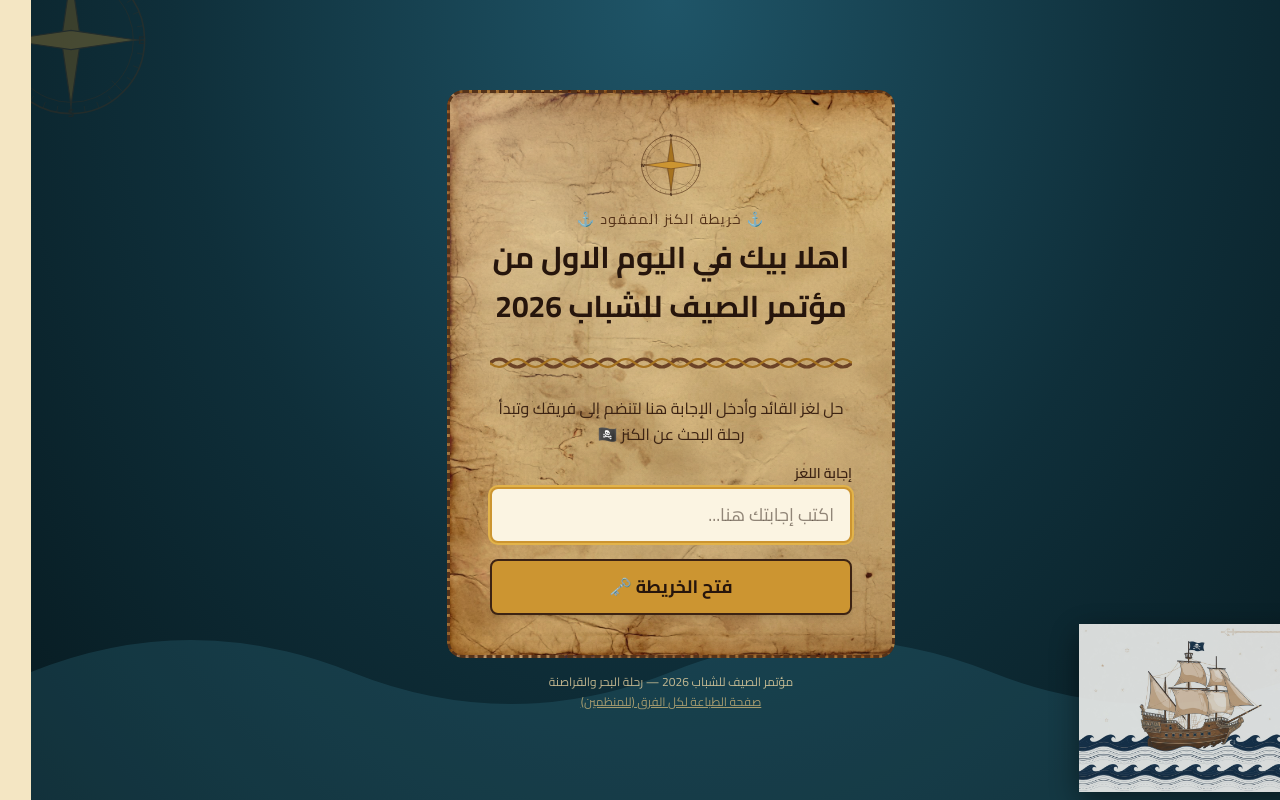
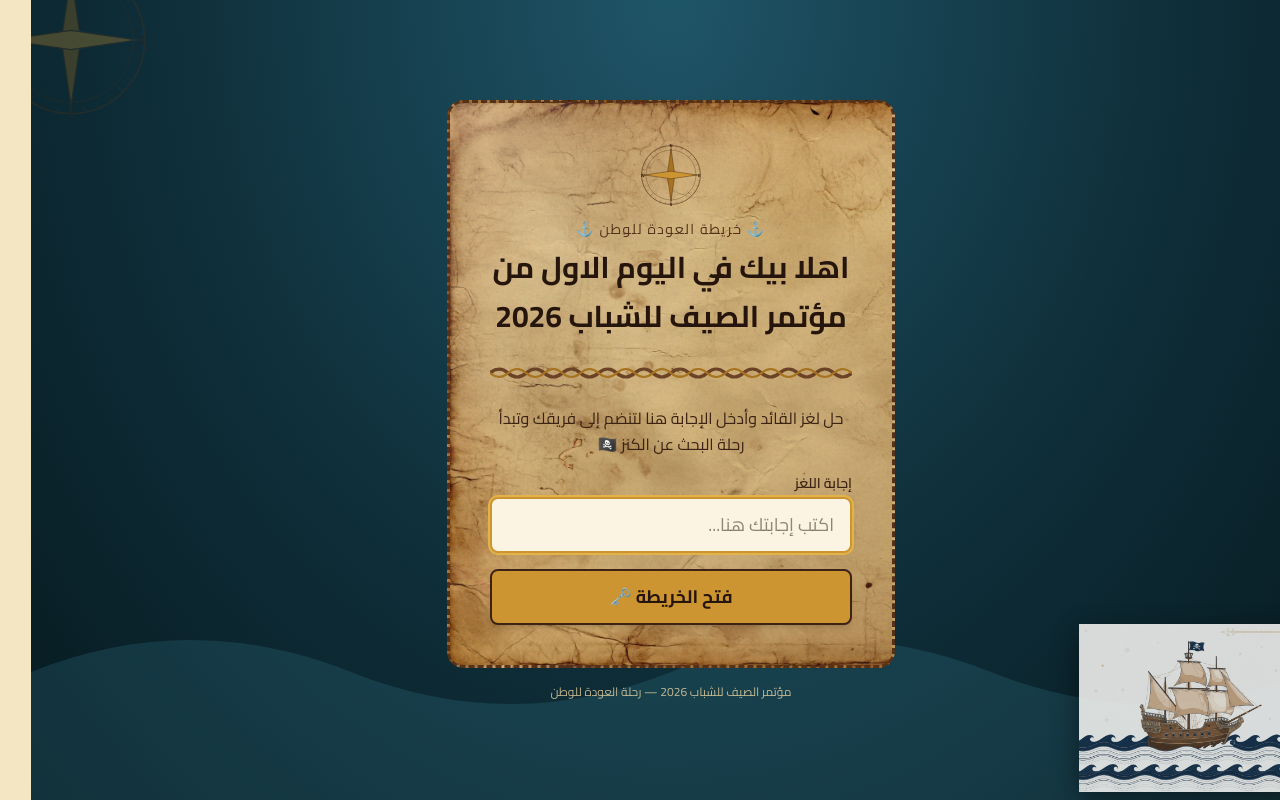
Before and after one commit to mariomohsen/kenz, a React (Vite) app: page /#/ in a window 1280 px wide. Built offline with nearby package versions, Linux system fonts and the light colour scheme; a web font is replaced by a local one.

Commit message:
Update RiddleGate.tsx

```diff
--- a/src/pages/RiddleGate.tsx
+++ b/src/pages/RiddleGate.tsx
@@ -48,7 +48,7 @@ export default function RiddleGate() {
           </div>
 
           <p className="mb-1 font-display text-sm tracking-widest text-wood-700">
-            ⚓ خريطة الكنز المفقود ⚓
+            ⚓ خريطة العودة للوطن ⚓
           </p>
           <h1 className="font-display text-2xl sm:text-3xl font-bold leading-relaxed text-wood-900">
             {CAMP_TITLE}
@@ -92,13 +92,13 @@ export default function RiddleGate() {
         </div>
 
         <p className="mt-4 text-center text-xs text-parchment-200/80">
-          مؤتمر الصيف للشباب 2026 — رحلة البحر والقراصنة
+          مؤتمر الصيف للشباب 2026 — رحلة العودة للوطن
         </p>
-        <p className="mt-1 text-center text-xs">
+        {/* <p className="mt-1 text-center text-xs">
           <a href="#/print" className="text-parchment-300/70 underline">
             صفحة الطباعة لكل الفرق (للمنظمين)
           </a>
-        </p>
+        </p> */}
       </div>
     </div>
   );
```
